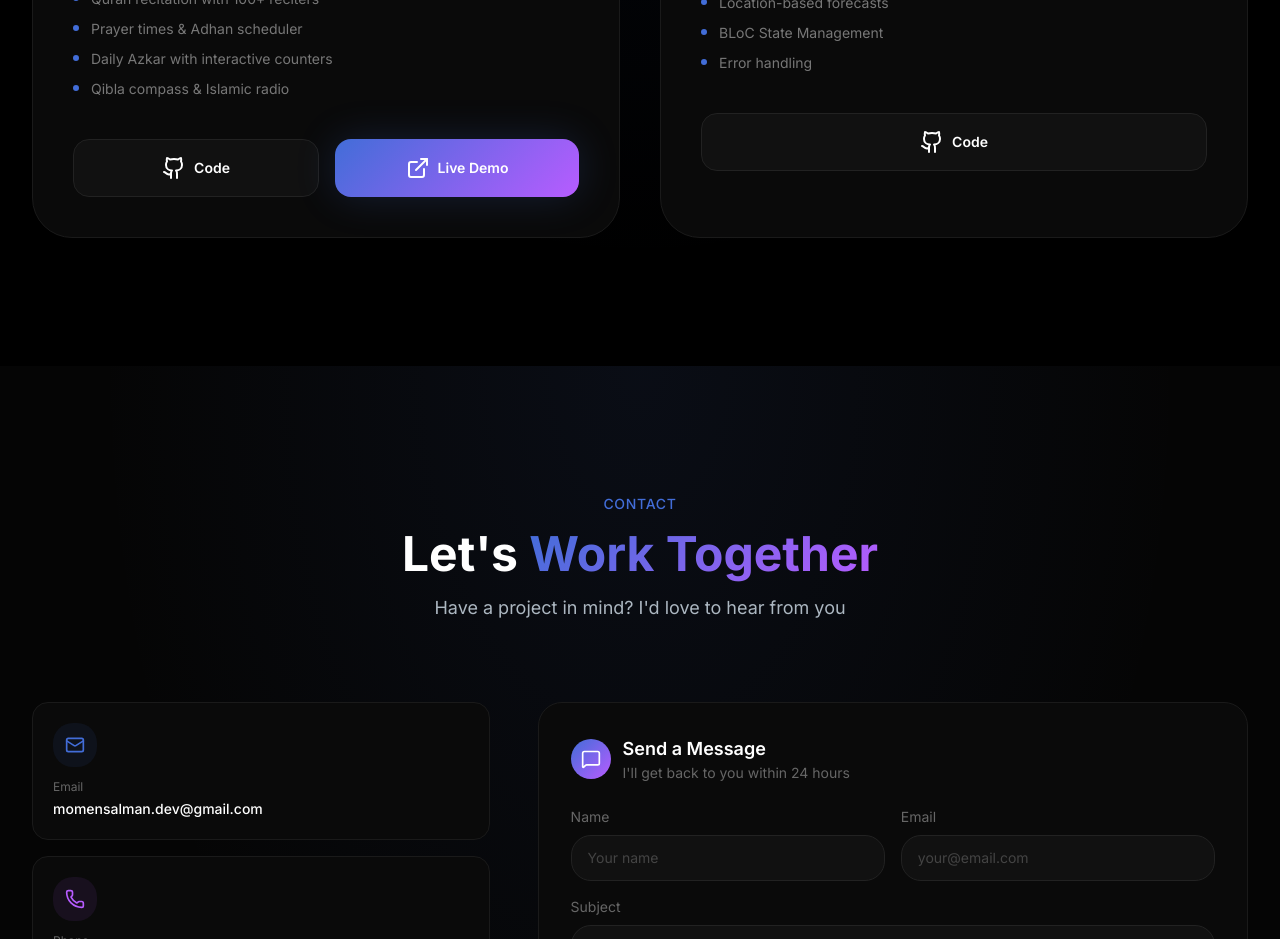
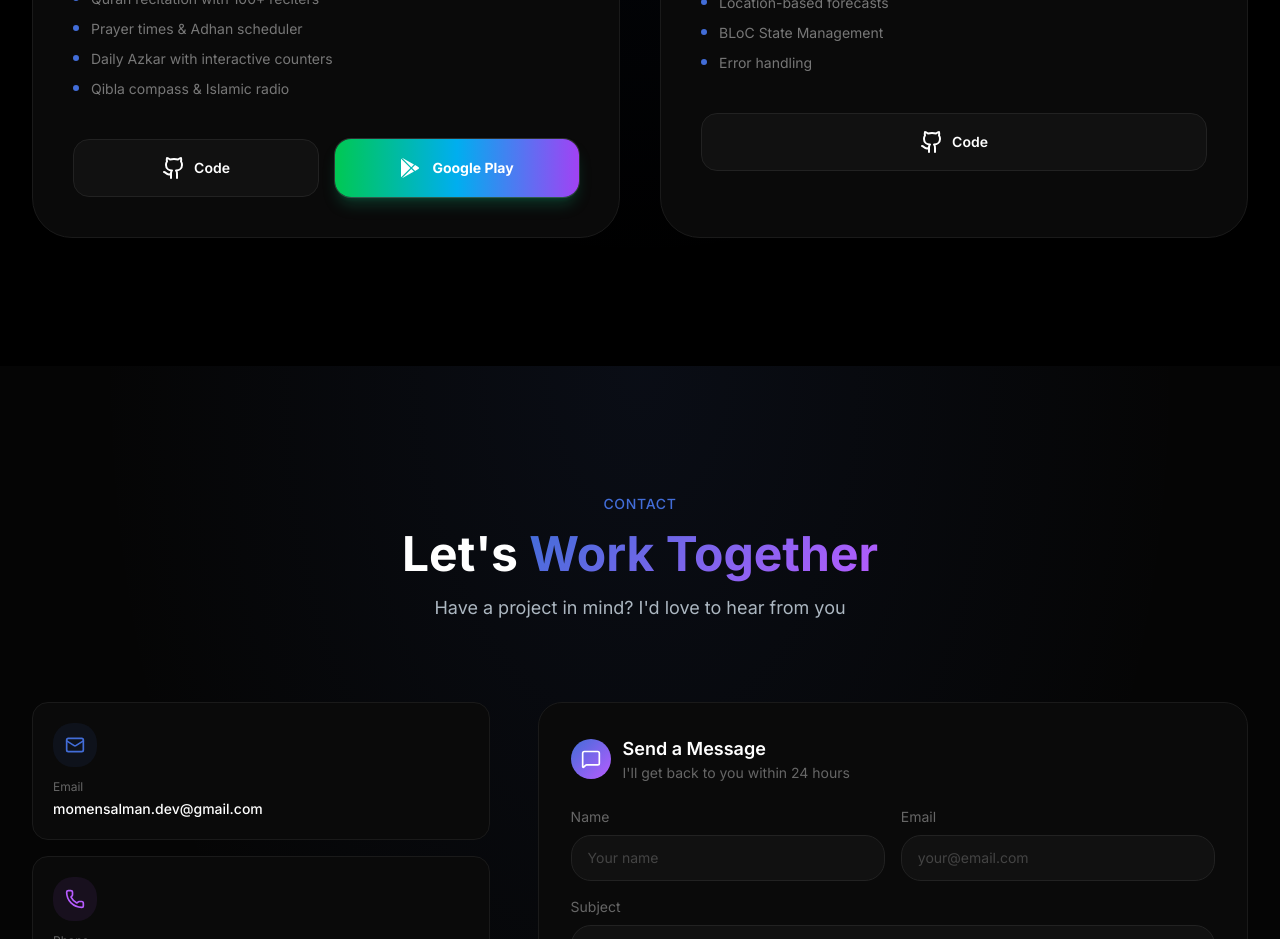
Before and after one commit to dev-momensalman/Personal-Portfolio, a React (Vite) app: page / in a window 1280 px wide. Shown: the part 5460-6399 px from the top of the page. Built offline with nearby package versions, Linux system fonts and the light colour scheme.

Commit message:
Improve Google Play project button

```diff
--- a/src/sections/Projects.tsx
+++ b/src/sections/Projects.tsx
@@ -1,6 +1,7 @@
 import { motion, useInView, useMotionValue, useSpring, useTransform } from 'framer-motion';
 import { useRef } from 'react';
 import { ExternalLink, Github, BookOpen, Cloud, ArrowUpRight } from 'lucide-react';
+import { SiGoogleplay } from 'react-icons/si';
 
 const projects = [
   {
@@ -17,6 +18,8 @@ const projects = [
     ],
     github: 'https://github.com/dev-momensalman/KhaleekMomen',
     demo: 'https://play.google.com/store/apps/details?id=com.islamicaudiohub.islamic_audio_hub&pli=1',
+    demoLabel: 'Google Play',
+    demoType: 'google-play',
     image: 'https://images.unsplash.com/photo-1542816417-0983c9c9ad53?auto=format&fit=crop&q=80&w=2070',
     color: '#00695C',
     gradient: 'from-[#00695C] to-[#26A69A]',
@@ -192,7 +195,11 @@ function ProjectCard({ project, index, isInView }: { project: any; index: number
               whileHover={{ scale: 1.1, backgroundColor: "rgba(255,255,255,0.2)" }}
               whileTap={{ scale: 0.95 }}
             >
-              <ArrowUpRight className="w-6 h-6" />
+              {project.demoType === 'google-play' ? (
+                <SiGoogleplay className="w-6 h-6" />
+              ) : (
+                <ArrowUpRight className="w-6 h-6" />
+              )}
             </motion.a>
           )}
         </div>
@@ -248,12 +255,25 @@ function ProjectCard({ project, index, isInView }: { project: any; index: number
             {project.demo && (
               <motion.a
                 href={project.demo}
-                className="flex-1 flex items-center justify-center gap-2 px-6 py-4 rounded-2xl gradient-bg text-white text-sm font-semibold glow shadow-lg shadow-[#426dd8]/20"
+                className={project.demoType === 'google-play'
+                  ? "flex-1 relative overflow-hidden flex items-center justify-center gap-3 px-6 py-4 rounded-2xl bg-gradient-to-r from-[#00C853] via-[#00AEEF] to-[#A142F4] text-white text-sm font-bold shadow-lg shadow-emerald-500/25 ring-1 ring-white/15 transition-all"
+                  : "flex-1 flex items-center justify-center gap-2 px-6 py-4 rounded-2xl gradient-bg text-white text-sm font-semibold glow shadow-lg shadow-[#426dd8]/20"
+                }
                 whileHover={{ y: -2, scale: 1.02 }}
                 whileTap={{ scale: 0.98 }}
               >
-                <ExternalLink className="w-4.5 h-4.5" />
-                Live Demo
+                {project.demoType === 'google-play' ? (
+                  <>
+                    <span className="absolute inset-0 bg-white/10 opacity-0 hover:opacity-100 transition-opacity" />
+                    <SiGoogleplay className="relative w-5 h-5" />
+                    <span className="relative">Google Play</span>
+                  </>
+                ) : (
+                  <>
+                    <ExternalLink className="w-4.5 h-4.5" />
+                    {project.demoLabel ?? 'Live Demo'}
+                  </>
+                )}
               </motion.a>
             )}
           </div>
```
